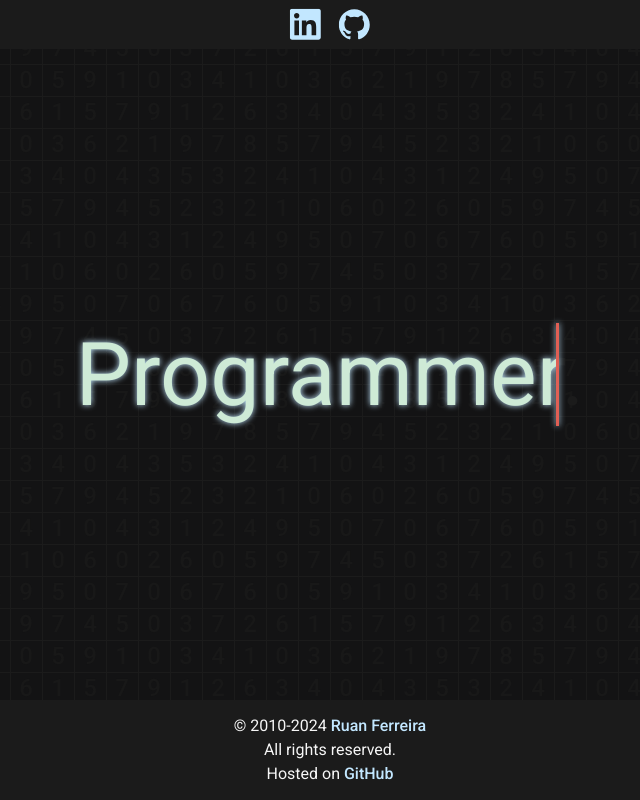
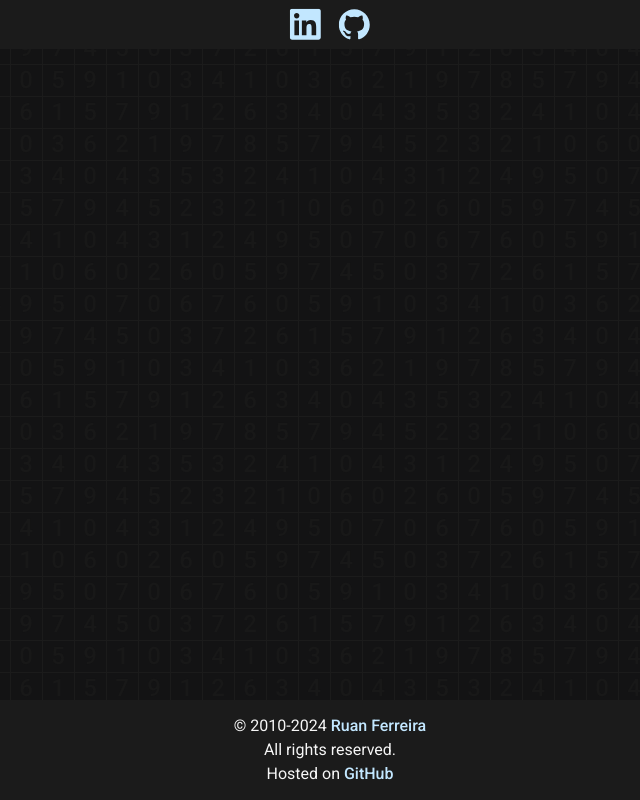
Before and after one commit to ruanfdev/ruanfdev.github.io, an Angular app: page / in a window 1280 px wide. Shown: the whole page, without its empty margins (310-950 px from the left). Built offline with nearby package versions, Linux system fonts and the light colour scheme.

Commit message:
updated coming soon

```diff
--- a/src/app/coming-soon/coming-soon.component.html
+++ b/src/app/coming-soon/coming-soon.component.html
@@ -23,8 +23,7 @@
     <h1 id="typing_intro">
         <span style="--i: 0" data-text="Developer.">Developer.</span>
         <span style="--i: 1" data-text="Soon...">Soon...</span>
-        <span style="--i: 2" data-text="Gamer.">Gamer.</span>
-        <span style="--i: 3" data-text="Programmer.">Programmer.</span>
+        <span style="--i: 2" data-text="Programmer.">Programmer.</span>
     </h1>
 </main>
 <footer>
```
